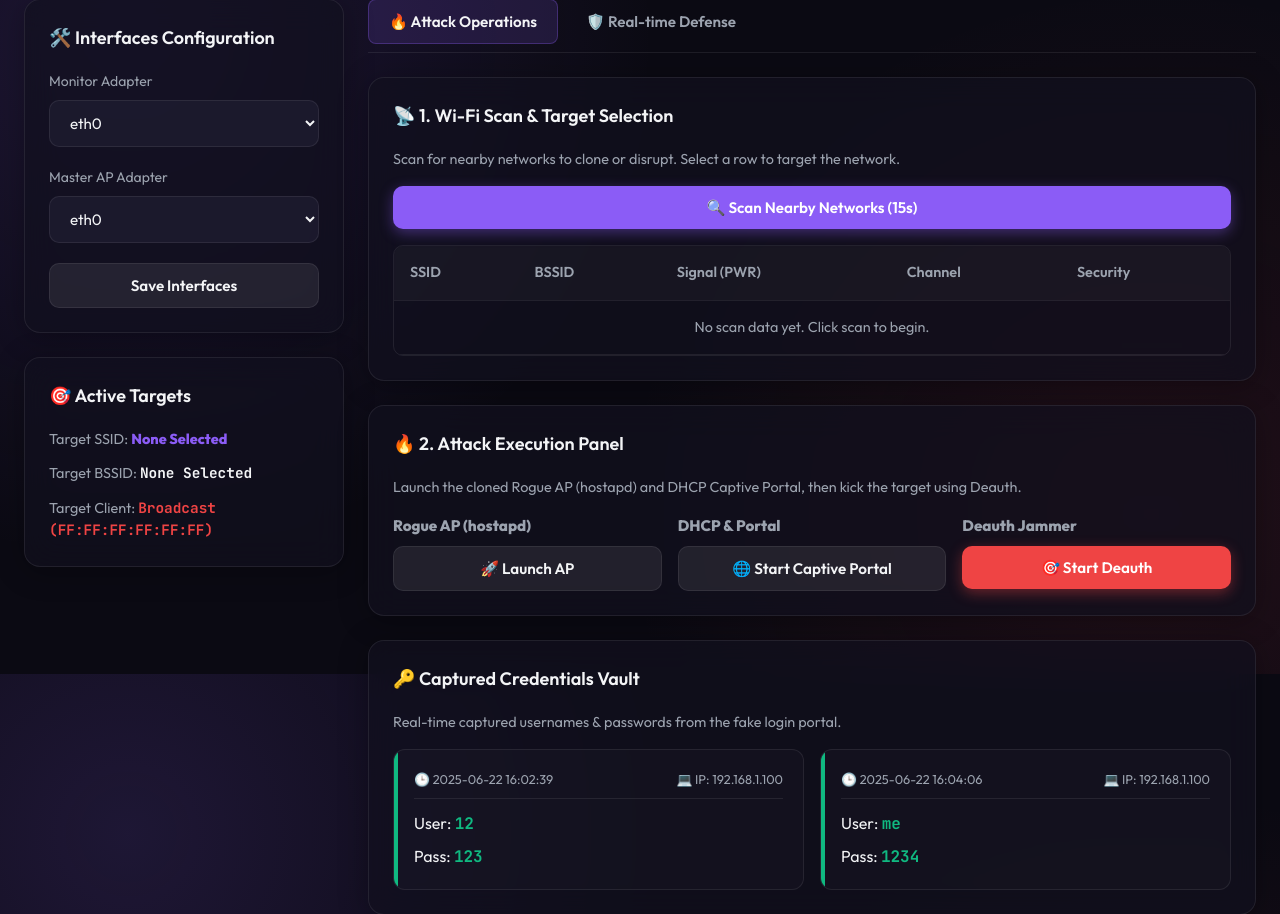
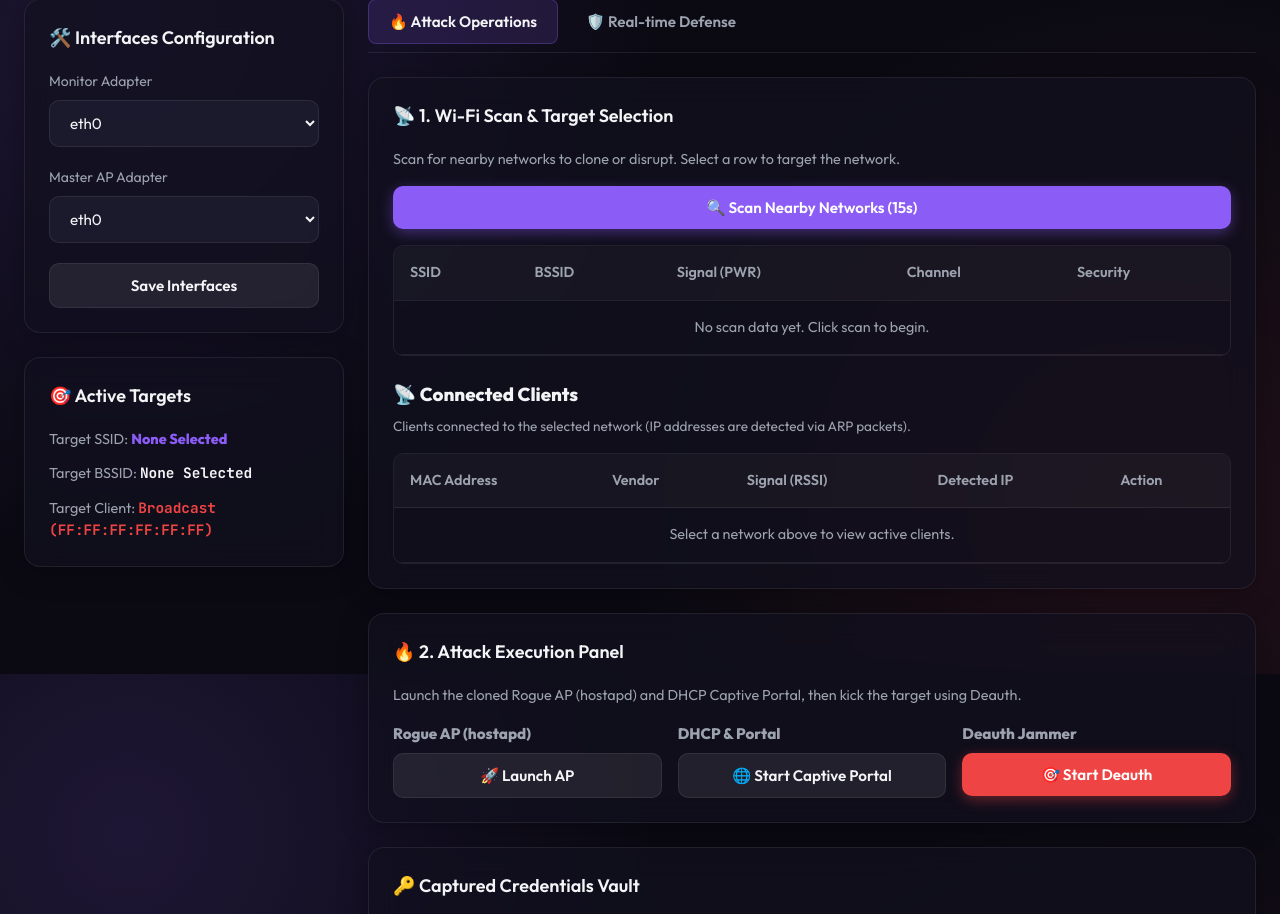
Before and after one commit to lucifrrdev/Evil_Twin, a Flask app: page / in a window 1280 px wide. Shown: the part 126-1040 px from the top of the page. Run offline with Flask 3, Linux system fonts and the light colour scheme; data that the repository does not hold is empty.

Commit message:
feat: implement dashboard UI and frontend controller for evil twin attack toolkit

```diff
--- a/static/js/main.js
+++ b/static/js/main.js
@@ -238,10 +238,13 @@ async function startWifiScan() {
     }
 }
 
+let globalScanResults = {};
+
 async function fetchScanResults() {
     try {
         const response = await fetch('/api/scan-results');
         const data = await response.json();
+        globalScanResults = data;
         renderNetworksTable(data.access_points);
     } catch (e) {
         logToConsole(`[Error] Failed to fetch scan results: ${e.message}`, 'error');
@@ -289,10 +292,58 @@ function renderNetworksTable(aps) {
     });
 }
 
+function renderClientsTable(bssid) {
+    const tbody = document.querySelector('#clients-table tbody');
+    if (!tbody) return;
+    tbody.innerHTML = '';
+
+    const clientsList = globalScanResults.clients ? globalScanResults.clients[bssid] || [] : [];
+
+    if (clientsList.length === 0) {
+        tbody.innerHTML = '<tr><td colspan="5" style="text-align: center; color: var(--text-secondary);">No clients detected for this network yet.</td></tr>';
+        return;
+    }
+
+    clientsList.forEach(client => {
+        const tr = document.createElement('tr');
+        const isClientSelected = (client.MAC === selectedClient);
+        if (isClientSelected) {
+            tr.classList.add('selected');
+        }
+
+        tr.innerHTML = `
+            <td style="font-family: var(--font-mono);">${client.MAC}</td>
+            <td>${client.Vendor || 'Unknown'}</td>
+            <td>${client.RSSI ? client.RSSI + ' dBm' : 'N/A'}</td>
+            <td style="color: var(--accent); font-weight: bold;">${client.IP || 'Scanning IP...'}</td>
+            <td>
+                <button class="btn btn-danger" style="padding: 0.25rem 0.5rem; font-size: 0.8rem;" onclick="selectClientTarget('${client.MAC}')">
+                    Target Client
+                </button>
+            </td>
+        `;
+        tbody.appendChild(tr);
+    });
+}
+
+function selectClientTarget(clientMac) {
+    selectedClient = clientMac;
+    logToConsole(`[Client Target Selected] MAC: ${clientMac}`, 'info');
+    postData('/api/update-interfaces', {
+        selected_client: clientMac
+    }).then(() => {
+        updateState();
+        renderClientsTable(selectedBssid);
+    });
+}
+
 async function selectTargetNetwork(bssid, ssid) {
     selectedBssid = bssid;
     selectedSsid = ssid;
     logToConsole(`[Target Selected] SSID: ${ssid} | BSSID: ${bssid}`, 'info');
+
+    // Render clients table for this network
+    renderClientsTable(bssid);
 
     // Save selections to backend state
     await postData('/api/update-interfaces', {
--- a/templates/index.html
+++ b/templates/index.html
@@ -106,6 +106,29 @@
                             </tbody>
                         </table>
                     </div>
+
+                    <h3 style="margin-top: 1.5rem; margin-bottom: 0.5rem; color: var(--text-primary);">📡 Connected Clients</h3>
+                    <p style="font-size: 0.85rem; color: var(--text-secondary); margin-bottom: 0.75rem;">
+                        Clients connected to the selected network (IP addresses are detected via ARP packets).
+                    </p>
+                    <div class="table-container">
+                        <table id="clients-table">
+                            <thead>
+                                <tr>
+                                    <th>MAC Address</th>
+                                    <th>Vendor</th>
+                                    <th>Signal (RSSI)</th>
+                                    <th>Detected IP</th>
+                                    <th>Action</th>
+                                </tr>
+                            </thead>
+                            <tbody>
+                                <tr>
+                                    <td colspan="5" style="text-align: center; color: var(--text-secondary);">Select a network above to view active clients.</td>
+                                </tr>
+                            </tbody>
+                        </table>
+                    </div>
                 </div>
 
                 <div class="card" style="margin-top: 1.5rem;">
```
